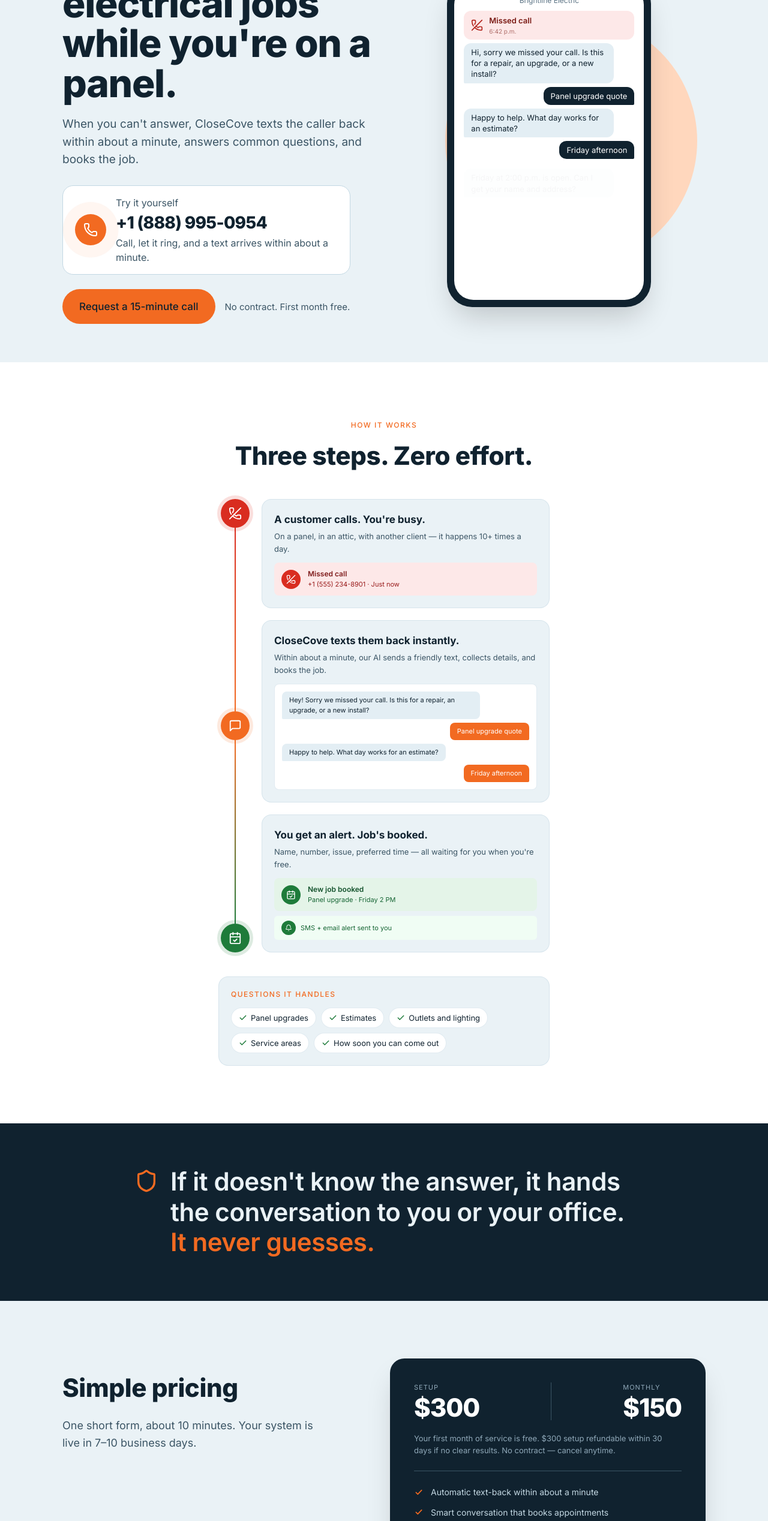
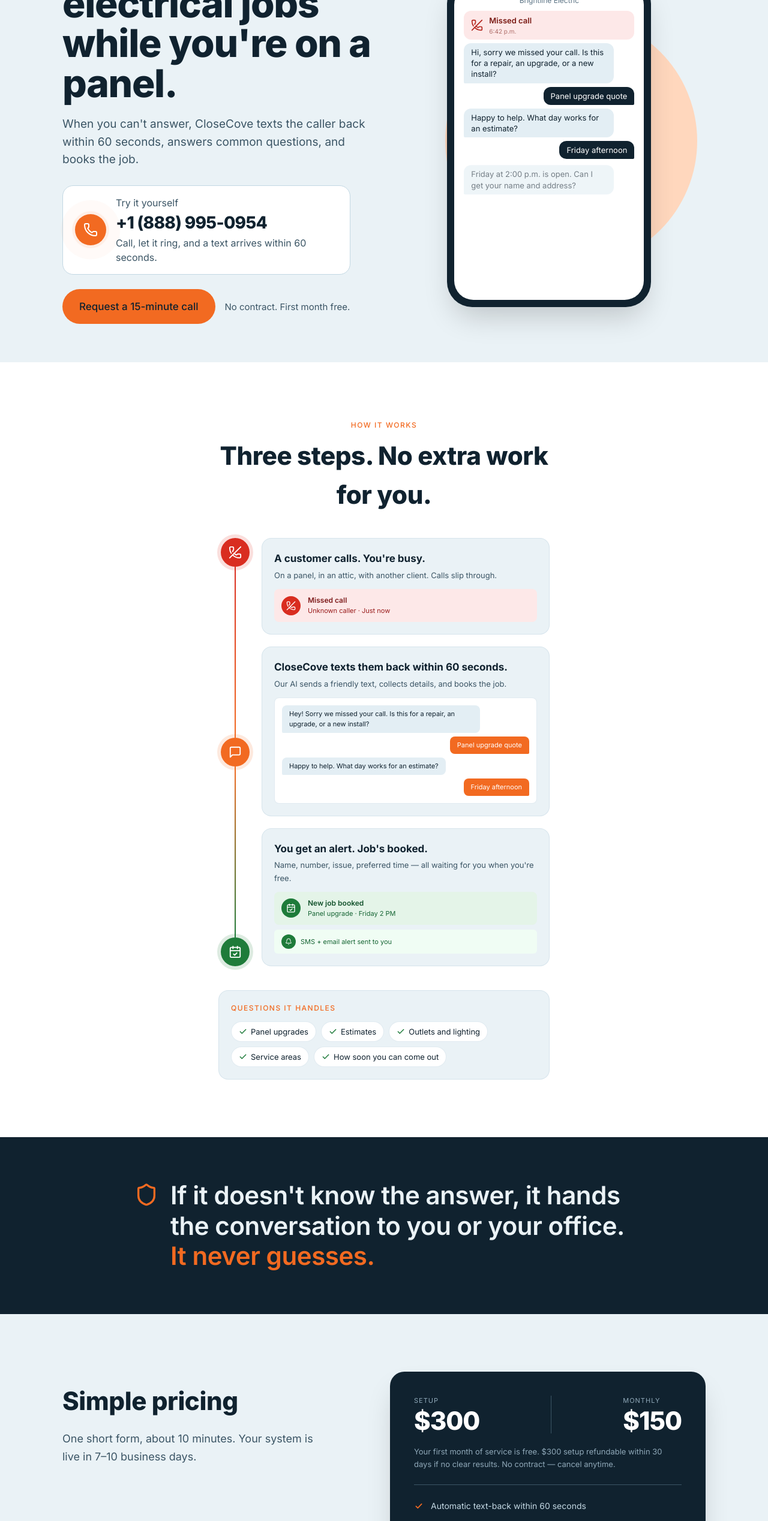
Before and after one commit to haiderdev179-svg/closecove-website, a Next.js app: page /electrical in a window 1280 px wide. Shown: the part 234-2770 px from the top of the page at 60% size. Built offline with nearby package versions, Linux system fonts and the light colour scheme.

Commit message:
fix: trade-specific wording on funnel pages

```diff
--- a/src/app/electrical/page.tsx
+++ b/src/app/electrical/page.tsx
@@ -91,7 +91,7 @@ function HeroSection() {
 
           <FadeIn delay={100}>
             <p className="text-[19px] text-[#3B5565] mb-7 max-w-[520px]">
-              When you can&apos;t answer, CloseCove texts the caller back within about a minute, answers common questions, and books the job.
+              When you can&apos;t answer, CloseCove texts the caller back within 60 seconds, answers common questions, and books the job.
             </p>
           </FadeIn>
 
@@ -111,7 +111,7 @@ function HeroSection() {
                   +1 (888) 995-0954
                 </a>
                 <div className="text-sm text-[#3B5565]">
-                  Call, let it ring, and a text arrives within about a minute.
+                  Call, let it ring, and a text arrives within 60 seconds.
                 </div>
               </div>
             </div>
@@ -227,7 +227,7 @@ function HowItWorksSection() {
           <div className="text-center mb-10">
             <p className="text-[12px] font-medium tracking-[1.5px] text-[#F26A21] mb-2 uppercase">How it works</p>
             <h2 className="font-extrabold text-[clamp(28px,4vw,42px)] tracking-[-0.01em]">
-              Three steps. Zero effort.
+              Three steps. No extra work for you.
             </h2>
           </div>
         </FadeIn>
@@ -258,7 +258,7 @@ function HowItWorksSection() {
               <div className="bg-[#EAF2F6] rounded-[16px] p-5 mb-5 border border-[#C3D8E3]/50">
                 <h3 className="font-bold text-[17px] mb-1">A customer calls. You&apos;re busy.</h3>
                 <p className="text-[13px] text-[#3B5565] leading-relaxed mb-3">
-                  On a panel, in an attic, with another client — it happens 10+ times a day.
+                  On a panel, in an attic, with another client. Calls slip through.
                 </p>
                 <div className="bg-[#FDE8E8] rounded-lg px-3 py-2.5 flex items-center gap-3">
                   <div className="w-8 h-8 rounded-full bg-[#D92D20] flex items-center justify-center flex-none">
@@ -266,7 +266,7 @@ function HowItWorksSection() {
                   </div>
                   <div>
                     <p className="text-[12px] font-semibold text-[#7F1D1D]">Missed call</p>
-                    <p className="text-[11px] text-[#991B1B]">+1 (555) 234-8901 · Just now</p>
+                    <p className="text-[11px] text-[#991B1B]">Unknown caller · Just now</p>
                   </div>
                 </div>
               </div>
@@ -274,9 +274,9 @@ function HowItWorksSection() {
 
             <FadeIn delay={120}>
               <div className="bg-[#EAF2F6] rounded-[16px] p-5 mb-5 border border-[#C3D8E3]/50">
-                <h3 className="font-bold text-[17px] mb-1">CloseCove texts them back instantly.</h3>
+                <h3 className="font-bold text-[17px] mb-1">CloseCove texts them back within 60 seconds.</h3>
                 <p className="text-[13px] text-[#3B5565] leading-relaxed mb-3">
-                  Within about a minute, our AI sends a friendly text, collects details, and books the job.
+                  Our AI sends a friendly text, collects details, and books the job.
                 </p>
                 <div className="bg-white rounded-lg px-3 py-3 flex flex-col gap-1.5 border border-[#C3D8E3]/50">
                   <div className="flex justify-start">
@@ -375,7 +375,7 @@ function HandoffSection() {
    ═══════════════════════════════════════════════════════════════ */
 function PricingSection() {
   const checks = [
-    "Automatic text-back within about a minute",
+    "Automatic text-back within 60 seconds",
     "Smart conversation that books appointments",
     "Dashboard with missed calls and jobs booked",
     "Instant alerts when a job is booked",
@@ -656,7 +656,7 @@ function FounderSection() {
               <h3 className="text-white font-bold text-[20px] mb-3">Want to see it first?</h3>
               <p className="text-[#8FA8B8] text-[15px] mb-6 leading-relaxed">
                 Call our demo line. Let it ring, hang up, and watch the
-                text arrive on your phone within about a minute.
+                text arrive on your phone within 60 seconds.
               </p>
               <div className="flex items-center gap-4 bg-white/[0.06] border border-white/10 rounded-xl px-5 py-4">
                 <div className="relative w-[44px] h-[44px] flex-none">
--- a/src/app/hvac/page.tsx
+++ b/src/app/hvac/page.tsx
@@ -93,7 +93,7 @@ function HeroSection() {
           <FadeIn delay={100}>
             <p className="text-[19px] text-[#3B5565] mb-7 max-w-[520px]">
               When your office is closed or your techs are out on jobs,
-              CloseCove texts the caller back within about a minute and books
+              CloseCove texts the caller back within 60 seconds and books
               the appointment.
             </p>
           </FadeIn>
@@ -116,7 +116,7 @@ function HeroSection() {
                   +1 (888) 995-0954
                 </a>
                 <div className="text-sm text-[#3B5565]">
-                  Call, let it ring, and a text arrives within about a minute.
+                  Call, let it ring, and a text arrives within 60 seconds.
                 </div>
               </div>
             </div>
@@ -235,7 +235,7 @@ function HowItWorksSection() {
           <div className="text-center mb-10">
             <p className="text-[12px] font-medium tracking-[1.5px] text-[#F26A21] mb-2 uppercase">How it works</p>
             <h2 className="font-extrabold text-[clamp(28px,4vw,42px)] tracking-[-0.01em]">
-              Three steps. Zero effort.
+              Three steps. No extra work for you.
             </h2>
           </div>
         </FadeIn>
@@ -272,7 +272,7 @@ function HowItWorksSection() {
               <div className="bg-[#EAF2F6] rounded-[16px] p-5 mb-5 border border-[#C3D8E3]/50">
                 <h3 className="font-bold text-[17px] mb-1">A customer calls. You&apos;re busy.</h3>
                 <p className="text-[13px] text-[#3B5565] leading-relaxed mb-3">
-                  On a roof, under a sink, with another client — it happens 10+ times a day.
+                  On an install, in a crawl space, with another customer. Calls slip through.
                 </p>
                 <div className="bg-[#FDE8E8] rounded-lg px-3 py-2.5 flex items-center gap-3">
                   <div className="w-8 h-8 rounded-full bg-[#D92D20] flex items-center justify-center flex-none">
@@ -280,7 +280,7 @@ function HowItWorksSection() {
                   </div>
                   <div>
                     <p className="text-[12px] font-semibold text-[#7F1D1D]">Missed call</p>
-                    <p className="text-[11px] text-[#991B1B]">+1 (555) 234-8901 · Just now</p>
+                    <p className="text-[11px] text-[#991B1B]">Unknown caller · Just now</p>
                   </div>
                 </div>
               </div>
@@ -289,9 +289,9 @@ function HowItWorksSection() {
             {/* Card 2: Auto text */}
             <FadeIn delay={120}>
               <div className="bg-[#EAF2F6] rounded-[16px] p-5 mb-5 border border-[#C3D8E3]/50">
-                <h3 className="font-bold text-[17px] mb-1">CloseCove texts them back instantly.</h3>
+                <h3 className="font-bold text-[17px] mb-1">CloseCove texts them back within 60 seconds.</h3>
                 <p className="text-[13px] text-[#3B5565] leading-relaxed mb-3">
-                  Within about a minute, our AI sends a friendly text, collects details, and books the job.
+                  Our AI sends a friendly text, collects details, and books the job.
                 </p>
                 <div className="bg-white rounded-lg px-3 py-3 flex flex-col gap-1.5 border border-[#C3D8E3]/50">
                   <div className="flex justify-start">
@@ -376,7 +376,7 @@ function HandoffSection() {
    ═══════════════════════════════════════════════════════════════ */
 function PricingSection() {
   const checks = [
-    "Automatic text-back within about a minute",
+    "Automatic text-back within 60 seconds",
     "Smart conversation that books appointments",
     "Dashboard with missed calls and jobs booked",
     "Instant alerts when a job is booked",
@@ -752,7 +752,7 @@ function FounderSection() {
               <h3 className="text-white font-bold text-[20px] mb-3">Want to see it first?</h3>
               <p className="text-[#8FA8B8] text-[15px] mb-6 leading-relaxed">
                 Call our demo line. Let it ring, hang up, and watch the
-                text arrive on your phone within about a minute.
+                text arrive on your phone within 60 seconds.
               </p>
               <div className="flex items-center gap-4 bg-white/[0.06] border border-white/10 rounded-xl px-5 py-4">
                 <div className="relative w-[44px] h-[44px] flex-none">
--- a/src/app/plumbing/page.tsx
+++ b/src/app/plumbing/page.tsx
@@ -91,7 +91,7 @@ function HeroSection() {
 
           <FadeIn delay={100}>
             <p className="text-[19px] text-[#3B5565] mb-7 max-w-[520px]">
-              CloseCove texts every missed caller back within about a minute, sorts urgent from routine, and books the visit.
+              CloseCove texts every missed caller back within 60 seconds, sorts urgent from routine, and books the visit.
             </p>
           </FadeIn>
 
@@ -111,7 +111,7 @@ function HeroSection() {
                   +1 (888) 995-0954
                 </a>
                 <div className="text-sm text-[#3B5565]">
-                  Call, let it ring, and a text arrives within about a minute.
+                  Call, let it ring, and a text arrives within 60 seconds.
                 </div>
               </div>
             </div>
@@ -227,7 +227,7 @@ function HowItWorksSection() {
           <div className="text-center mb-10">
             <p className="text-[12px] font-medium tracking-[1.5px] text-[#F26A21] mb-2 uppercase">How it works</p>
             <h2 className="font-extrabold text-[clamp(28px,4vw,42px)] tracking-[-0.01em]">
-              Three steps. Zero effort.
+              Three steps. No extra work for you.
             </h2>
           </div>
         </FadeIn>
@@ -258,7 +258,7 @@ function HowItWorksSection() {
               <div className="bg-[#EAF2F6] rounded-[16px] p-5 mb-5 border border-[#C3D8E3]/50">
                 <h3 className="font-bold text-[17px] mb-1">A customer calls. You&apos;re busy.</h3>
                 <p className="text-[13px] text-[#3B5565] leading-relaxed mb-3">
-                  On a roof, under a sink, with another client — it happens 10+ times a day.
+                  Under a sink, on an emergency job, with another customer. Calls slip through.
                 </p>
                 <div className="bg-[#FDE8E8] rounded-lg px-3 py-2.5 flex items-center gap-3">
                   <div className="w-8 h-8 rounded-full bg-[#D92D20] flex items-center justify-center flex-none">
@@ -266,7 +266,7 @@ function HowItWorksSection() {
                   </div>
                   <div>
                     <p className="text-[12px] font-semibold text-[#7F1D1D]">Missed call</p>
-                    <p className="text-[11px] text-[#991B1B]">+1 (555) 234-8901 · Just now</p>
+                    <p className="text-[11px] text-[#991B1B]">Unknown caller · Just now</p>
                   </div>
                 </div>
               </div>
@@ -274,9 +274,9 @@ function HowItWorksSection() {
 
             <FadeIn delay={120}>
               <div className="bg-[#EAF2F6] rounded-[16px] p-5 mb-5 border border-[#C3D8E3]/50">
-                <h3 className="font-bold text-[17px] mb-1">CloseCove texts them back instantly.</h3>
+                <h3 className="font-bold text-[17px] mb-1">CloseCove texts them back within 60 seconds.</h3>
                 <p className="text-[13px] text-[#3B5565] leading-relaxed mb-3">
-                  Within about a minute, our AI sends a friendly text, collects details, and books the job.
+                  Our AI sends a friendly text, collects details, and books the job.
                 </p>
                 <div className="bg-white rounded-lg px-3 py-3 flex flex-col gap-1.5 border border-[#C3D8E3]/50">
                   <div className="flex justify-start">
@@ -375,7 +375,7 @@ function HandoffSection() {
    ═══════════════════════════════════════════════════════════════ */
 function PricingSection() {
   const checks = [
-    "Automatic text-back within about a minute",
+    "Automatic text-back within 60 seconds",
     "Smart conversation that books appointments",
     "Dashboard with missed calls and jobs booked",
     "Instant alerts when a job is booked",
@@ -656,7 +656,7 @@ function FounderSection() {
               <h3 className="text-white font-bold text-[20px] mb-3">Want to see it first?</h3>
               <p className="text-[#8FA8B8] text-[15px] mb-6 leading-relaxed">
                 Call our demo line. Let it ring, hang up, and watch the
-                text arrive on your phone within about a minute.
+                text arrive on your phone within 60 seconds.
               </p>
               <div className="flex items-center gap-4 bg-white/[0.06] border border-white/10 rounded-xl px-5 py-4">
                 <div className="relative w-[44px] h-[44px] flex-none">
--- a/src/app/roofing/page.tsx
+++ b/src/app/roofing/page.tsx
@@ -91,7 +91,7 @@ function HeroSection() {
 
           <FadeIn delay={100}>
             <p className="text-[19px] text-[#3B5565] mb-7 max-w-[520px]">
-              When you can&apos;t answer, CloseCove texts the caller back within about a minute, answers common questions, and books the estimate.
+              When you can&apos;t answer, CloseCove texts the caller back within 60 seconds, answers common questions, and books the estimate.
             </p>
           </FadeIn>
 
@@ -111,7 +111,7 @@ function HeroSection() {
                   +1 (888) 995-0954
                 </a>
                 <div className="text-sm text-[#3B5565]">
-                  Call, let it ring, and a text arrives within about a minute.
+                  Call, let it ring, and a text arrives within 60 seconds.
                 </div>
               </div>
             </div>
@@ -225,7 +225,7 @@ function HowItWorksSection() {
           <div className="text-center mb-10">
             <p className="text-[12px] font-medium tracking-[1.5px] text-[#F26A21] mb-2 uppercase">How it works</p>
             <h2 className="font-extrabold text-[clamp(28px,4vw,42px)] tracking-[-0.01em]">
-              Three steps. Zero effort.
+              Three steps. No extra work for you.
             </h2>
           </div>
         </FadeIn>
@@ -256,7 +256,7 @@ function HowItWorksSection() {
               <div className="bg-[#EAF2F6] rounded-[16px] p-5 mb-5 border border-[#C3D8E3]/50">
                 <h3 className="font-bold text-[17px] mb-1">A customer calls. You&apos;re busy.</h3>
                 <p className="text-[13px] text-[#3B5565] leading-relaxed mb-3">
-                  On a roof, mid-inspection, with another client — it happens 10+ times a day.
+                  On a roof, mid-inspection, with another client. Calls slip through.
                 </p>
                 <div className="bg-[#FDE8E8] rounded-lg px-3 py-2.5 flex items-center gap-3">
                   <div className="w-8 h-8 rounded-full bg-[#D92D20] flex items-center justify-center flex-none">
@@ -264,7 +264,7 @@ function HowItWorksSection() {
                   </div>
                   <div>
                     <p className="text-[12px] font-semibold text-[#7F1D1D]">Missed call</p>
-                    <p className="text-[11px] text-[#991B1B]">+1 (555) 234-8901 · Just now</p>
+                    <p className="text-[11px] text-[#991B1B]">Unknown caller · Just now</p>
                   </div>
                 </div>
               </div>
@@ -272,9 +272,9 @@ function HowItWorksSection() {
 
             <FadeIn delay={120}>
               <div className="bg-[#EAF2F6] rounded-[16px] p-5 mb-5 border border-[#C3D8E3]/50">
-                <h3 className="font-bold text-[17px] mb-1">CloseCove texts them back instantly.</h3>
+                <h3 className="font-bold text-[17px] mb-1">CloseCove texts them back within 60 seconds.</h3>
                 <p className="text-[13px] text-[#3B5565] leading-relaxed mb-3">
-                  Within about a minute, our AI sends a friendly text, collects details, and books the job.
+                  Our AI sends a friendly text, collects details, and books the job.
                 </p>
                 <div className="bg-white rounded-lg px-3 py-3 flex flex-col gap-1.5 border border-[#C3D8E3]/50">
                   <div className="flex justify-start">
@@ -373,7 +373,7 @@ function HandoffSection() {
    ═══════════════════════════════════════════════════════════════ */
 function PricingSection() {
   const checks = [
-    "Automatic text-back within about a minute",
+    "Automatic text-back within 60 seconds",
     "Smart conversation that books appointments",
     "Dashboard with missed calls and jobs booked",
     "Instant alerts when a job is booked",
@@ -654,7 +654,7 @@ function FounderSection() {
               <h3 className="text-white font-bold text-[20px] mb-3">Want to see it first?</h3>
               <p className="text-[#8FA8B8] text-[15px] mb-6 leading-relaxed">
                 Call our demo line. Let it ring, hang up, and watch the
-                text arrive on your phone within about a minute.
+                text arrive on your phone within 60 seconds.
               </p>
               <div className="flex items-center gap-4 bg-white/[0.06] border border-white/10 rounded-xl px-5 py-4">
                 <div className="relative w-[44px] h-[44px] flex-none">
```
